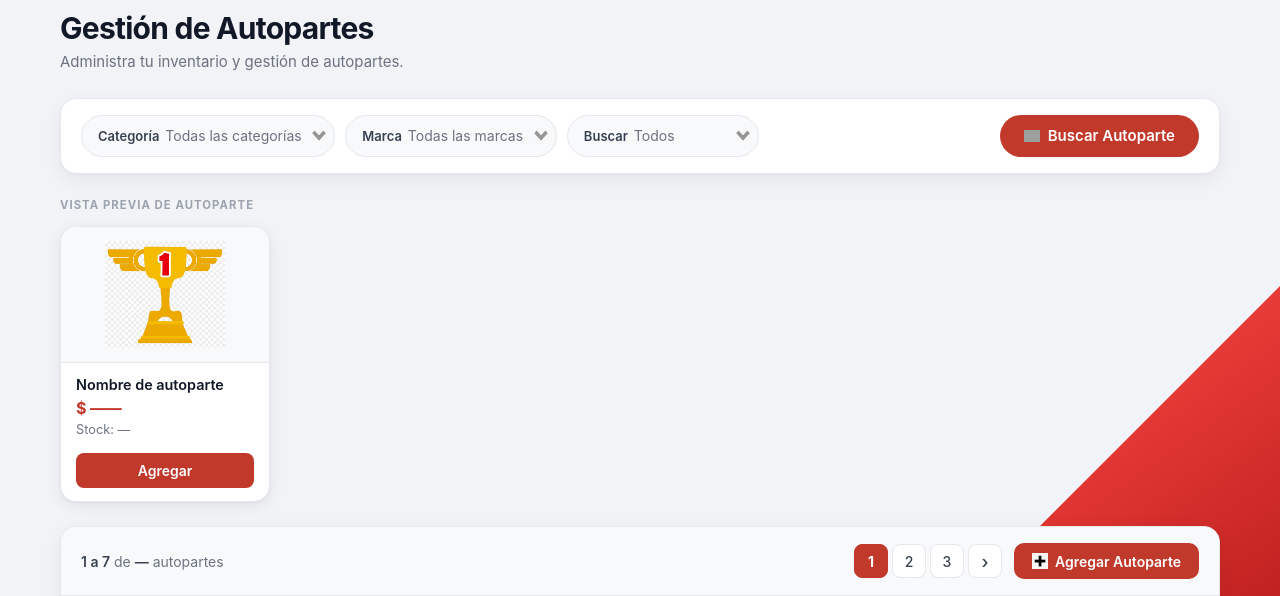
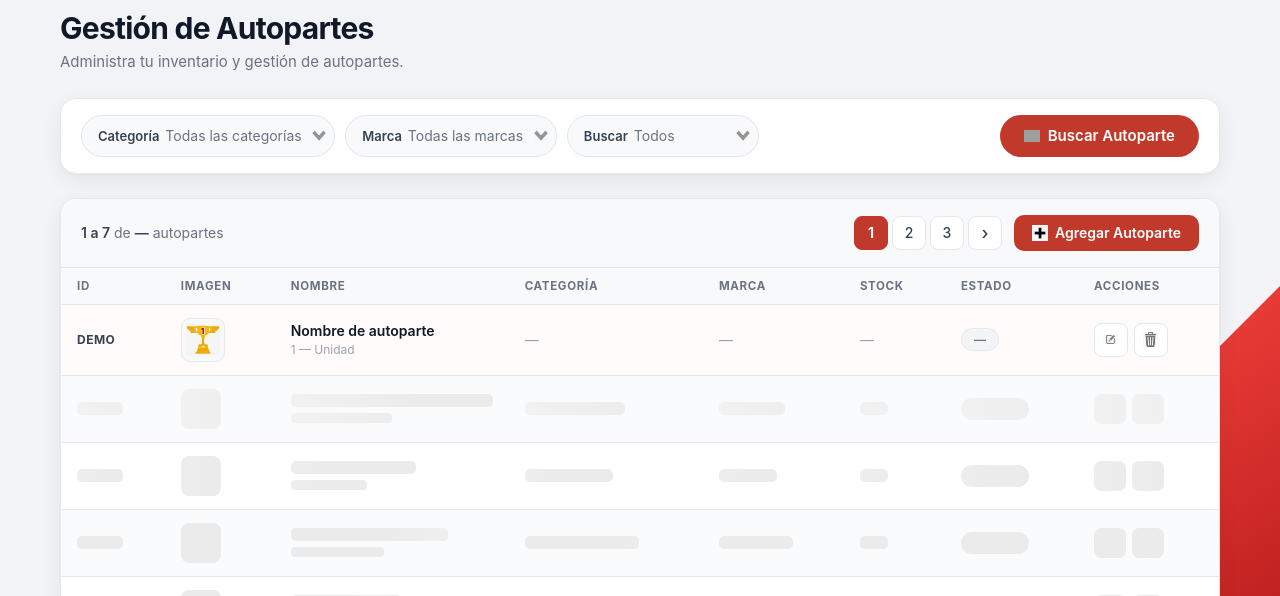
Before and after one commit to Arthie01/monorepo, a Flask app: page /gestion-autopartes in a window 1280 px wide. Shown: the part 134-730 px from the top of the page. Run offline with Flask 3, Linux system fonts and the light colour scheme; grey boxes are pictures that could not be loaded.

Commit message:
feat: mover card de copa_piston a primera fila de la tabla

```diff
--- a/flask_app/static/css/gestion_autopartes.css
+++ b/flask_app/static/css/gestion_autopartes.css
@@ -384,92 +384,6 @@ body {
 .btn-icon { width: 16px; height: 16px; object-fit: contain; flex-shrink: 0; }
 
 /* ═══════════════════════════════════════════════
-   PREVIEW CARD SECTION
-   ═══════════════════════════════════════════════ */
-.preview-section { display: flex; flex-direction: column; gap: 14px; }
-
-.preview-eyebrow {
-  font-size: 0.71rem;
-  font-weight: 700;
-  letter-spacing: 0.09em;
-  text-transform: uppercase;
-  color: var(--faint);
-}
-
-.cards-row {
-  display: flex;
-  flex-wrap: wrap;
-  gap: 16px;
-}
-
-.part-card {
-  background: var(--surface);
-  border: 1.5px solid var(--border);
-  border-radius: var(--r-lg);
-  box-shadow: var(--sh-card);
-  width: 210px;
-  display: flex;
-  flex-direction: column;
-  overflow: hidden;
-  transition:
-    transform    var(--t) var(--e),
-    box-shadow   var(--t) var(--e),
-    border-color var(--t) var(--e);
-}
-.part-card:hover {
-  transform: translateY(-3px);
-  box-shadow: 0 6px 24px rgba(0,0,0,0.11);
-  border-color: var(--border-mid);
-}
-
-.card-img-wrap {
-  width: 100%;
-  height: 136px;
-  background: var(--alt);
-  border-bottom: 1px solid var(--border);
-  display: flex;
-  align-items: center;
-  justify-content: center;
-  padding: 14px;
-  overflow: hidden;
-}
-.card-img {
-  width: 100%; height: 100%;
-  object-fit: contain;
-  transition: transform var(--t) var(--e);
-}
-.part-card:hover .card-img { transform: scale(1.06); }
-
-.card-body {
-  padding: 13px 15px 8px;
-  flex: 1;
-  display: flex;
-  flex-direction: column;
-  gap: 4px;
-}
-.card-name   { font-size: 0.9rem;   font-weight: 600; color: var(--strong); line-height: 1.3; }
-.card-price  { font-size: 1rem;     font-weight: 700; color: var(--red); letter-spacing: -0.01em; }
-.card-stock  { font-size: 0.8rem;   color: var(--muted); }
-
-.card-footer { padding: 8px 15px 13px; }
-
-.btn-card-add {
-  width: 100%;
-  padding: 9px 0;
-  background: var(--red);
-  border: none;
-  border-radius: 8px;
-  font-family: inherit;
-  font-size: 0.875rem;
-  font-weight: 600;
-  color: #fff;
-  cursor: pointer;
-  transition: background var(--t) var(--e), box-shadow var(--t) var(--e);
-}
-.btn-card-add:hover { background: var(--red-dark); box-shadow: 0 3px 12px rgba(150,40,27,.28); }
-.btn-card-add:focus-visible { outline: 2px solid var(--red); outline-offset: 2px; }
-
-/* ═══════════════════════════════════════════════
    TABLE PANEL
    ═══════════════════════════════════════════════ */
 .table-panel {
@@ -573,6 +487,129 @@ body {
   padding: 13px 16px;
   vertical-align: middle;
   color: var(--body);
+}
+
+/* ─── Table image thumbnail ─── */
+.tbl-img-wrap {
+  width: 44px;
+  height: 44px;
+  border-radius: 9px;
+  overflow: hidden;
+  background: var(--alt);
+  border: 1px solid var(--border);
+  display: flex;
+  align-items: center;
+  justify-content: center;
+  padding: 4px;
+}
+
+.tbl-img {
+  width: 100%;
+  height: 100%;
+  object-fit: contain;
+}
+
+/* ─── Table cell helpers ─── */
+.td-id {
+  font-size: 0.75rem;
+  font-weight: 700;
+  color: var(--muted);
+  letter-spacing: 0.04em;
+}
+
+.td-name {
+  display: block;
+  font-weight: 600;
+  color: var(--strong);
+  font-size: 0.875rem;
+  line-height: 1.3;
+}
+
+.td-unit {
+  display: block;
+  font-size: 0.75rem;
+  color: var(--faint);
+  margin-top: 2px;
+}
+
+.td-muted {
+  color: var(--faint);
+  font-size: 0.875rem;
+}
+
+/* ─── Status badge ─── */
+.badge {
+  display: inline-flex;
+  align-items: center;
+  padding: 3px 12px;
+  border-radius: 100px;
+  font-size: 0.75rem;
+  font-weight: 600;
+  white-space: nowrap;
+}
+
+.badge--neutral {
+  background: #f3f4f6;
+  color: var(--muted);
+  border: 1px solid var(--border);
+}
+
+/* ─── Action buttons ─── */
+.tbl-actions {
+  display: flex;
+  align-items: center;
+  gap: 6px;
+}
+
+.act-btn {
+  width: 34px;
+  height: 34px;
+  border-radius: 8px;
+  border: 1.5px solid var(--border);
+  background: var(--surface);
+  cursor: pointer;
+  display: flex;
+  align-items: center;
+  justify-content: center;
+  transition:
+    background   var(--t) var(--e),
+    border-color var(--t) var(--e),
+    transform    var(--t) var(--e);
+}
+
+.act-btn img {
+  width: 15px;
+  height: 15px;
+  object-fit: contain;
+  opacity: 0.55;
+  transition: opacity var(--t) var(--e);
+}
+
+.act-btn--edit:hover {
+  background: #eff6ff;
+  border-color: #93c5fd;
+  transform: translateY(-1px);
+}
+.act-btn--edit:hover img { opacity: 1; }
+
+.act-btn--del:hover {
+  background: #fff1f2;
+  border-color: #fca5a5;
+  transform: translateY(-1px);
+}
+.act-btn--del:hover img { opacity: 1; }
+
+.act-btn:focus-visible {
+  outline: 2px solid var(--red);
+  outline-offset: 2px;
+}
+
+/* ─── Example row highlight ─── */
+.row-example {
+  background: #fffbfb;
+}
+.row-example:hover {
+  background: #fff5f5 !important;
 }
 
 /* ═══════════════════════════════════════════════
--- a/flask_app/templates/gestion_autopartes.html
+++ b/flask_app/templates/gestion_autopartes.html
@@ -91,30 +91,6 @@
         </button>
       </div>
 
-      <!-- ── Single preview card ── -->
-      <section class="preview-section" aria-label="Vista previa de autoparte">
-        <p class="preview-eyebrow">Vista previa de autoparte</p>
-        <div class="cards-row">
-          <article class="part-card" aria-label="Tarjeta de ejemplo">
-            <div class="card-img-wrap">
-              <img
-                src="{{ url_for('static', filename='images/copa_piston.png') }}"
-                alt="Copa de pistón"
-                class="card-img"
-              >
-            </div>
-            <div class="card-body">
-              <p class="card-name">Nombre de autoparte</p>
-              <p class="card-price">$ &mdash;&mdash;</p>
-              <p class="card-stock">Stock: &mdash;</p>
-            </div>
-            <div class="card-footer">
-              <button type="button" class="btn-card-add">Agregar</button>
-            </div>
-          </article>
-        </div>
-      </section>
-
       <!-- ── Table panel ── -->
       <div class="table-panel">
 
@@ -153,6 +129,38 @@
               </tr>
             </thead>
             <tbody>
+
+              <!-- Fila de ejemplo con copa_piston -->
+              <tr class="row-example">
+                <td class="td-id">DEMO</td>
+                <td>
+                  <div class="tbl-img-wrap">
+                    <img
+                      src="{{ url_for('static', filename='images/copa_piston.png') }}"
+                      alt="Copa de pistón"
+                      class="tbl-img"
+                    >
+                  </div>
+                </td>
+                <td>
+                  <span class="td-name">Nombre de autoparte</span>
+                  <span class="td-unit">1 — Unidad</span>
+                </td>
+                <td><span class="td-muted">&mdash;</span></td>
+                <td><span class="td-muted">&mdash;</span></td>
+                <td><span class="td-muted">&mdash;</span></td>
+                <td><span class="badge badge--neutral">&mdash;</span></td>
+                <td>
+                  <div class="tbl-actions">
+                    <button type="button" class="act-btn act-btn--edit" aria-label="Editar autoparte">
+                      <img src="{{ url_for('static', filename='images/edit.png') }}" alt="" aria-hidden="true">
+                    </button>
+                    <button type="button" class="act-btn act-btn--del" aria-label="Eliminar autoparte">
+                      <img src="{{ url_for('static', filename='images/trash.png') }}" alt="" aria-hidden="true">
+                    </button>
+                  </div>
+                </td>
+              </tr>
 
               <tr class="sk" aria-hidden="true">
                 <td><b class="sk-b sk-id"></b></td>
```
